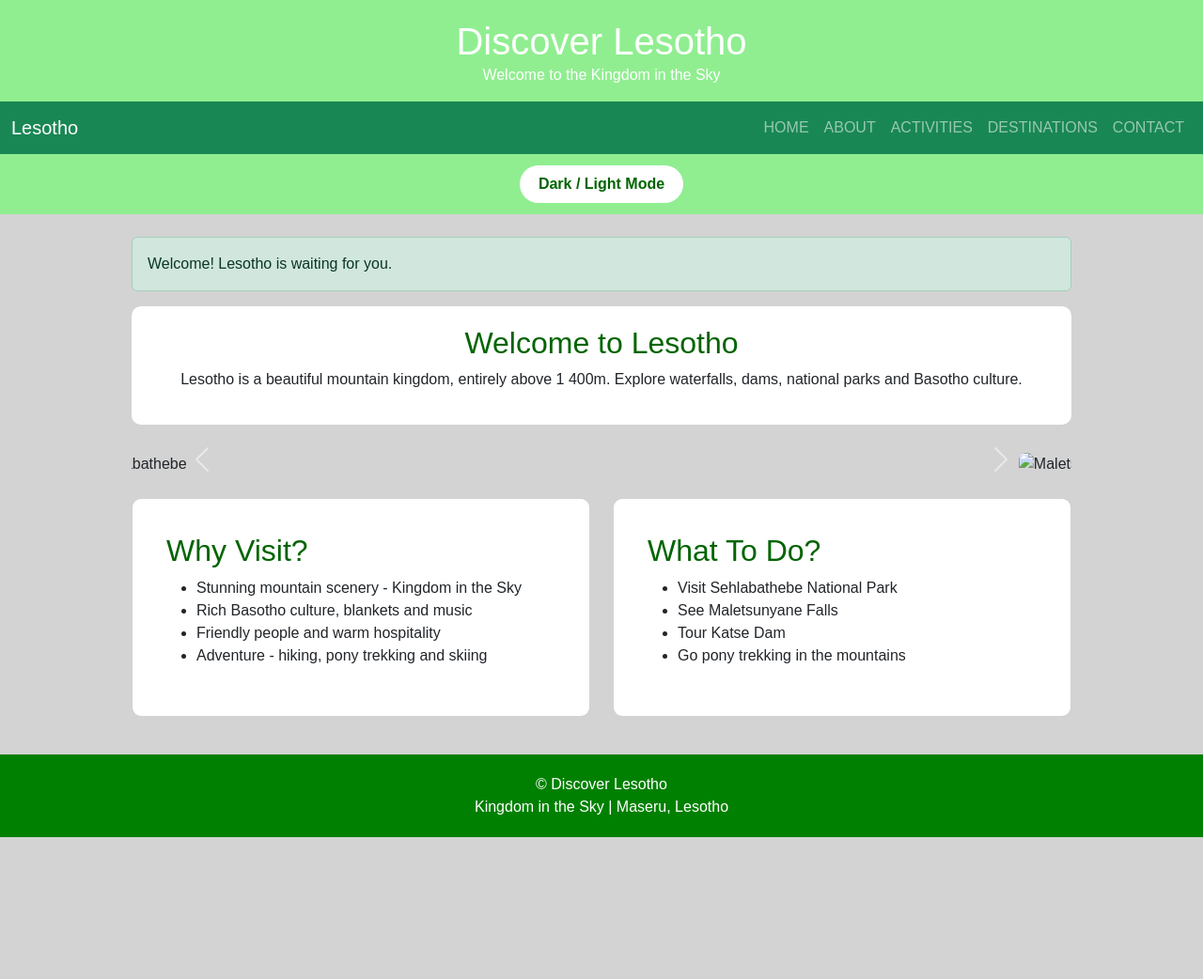
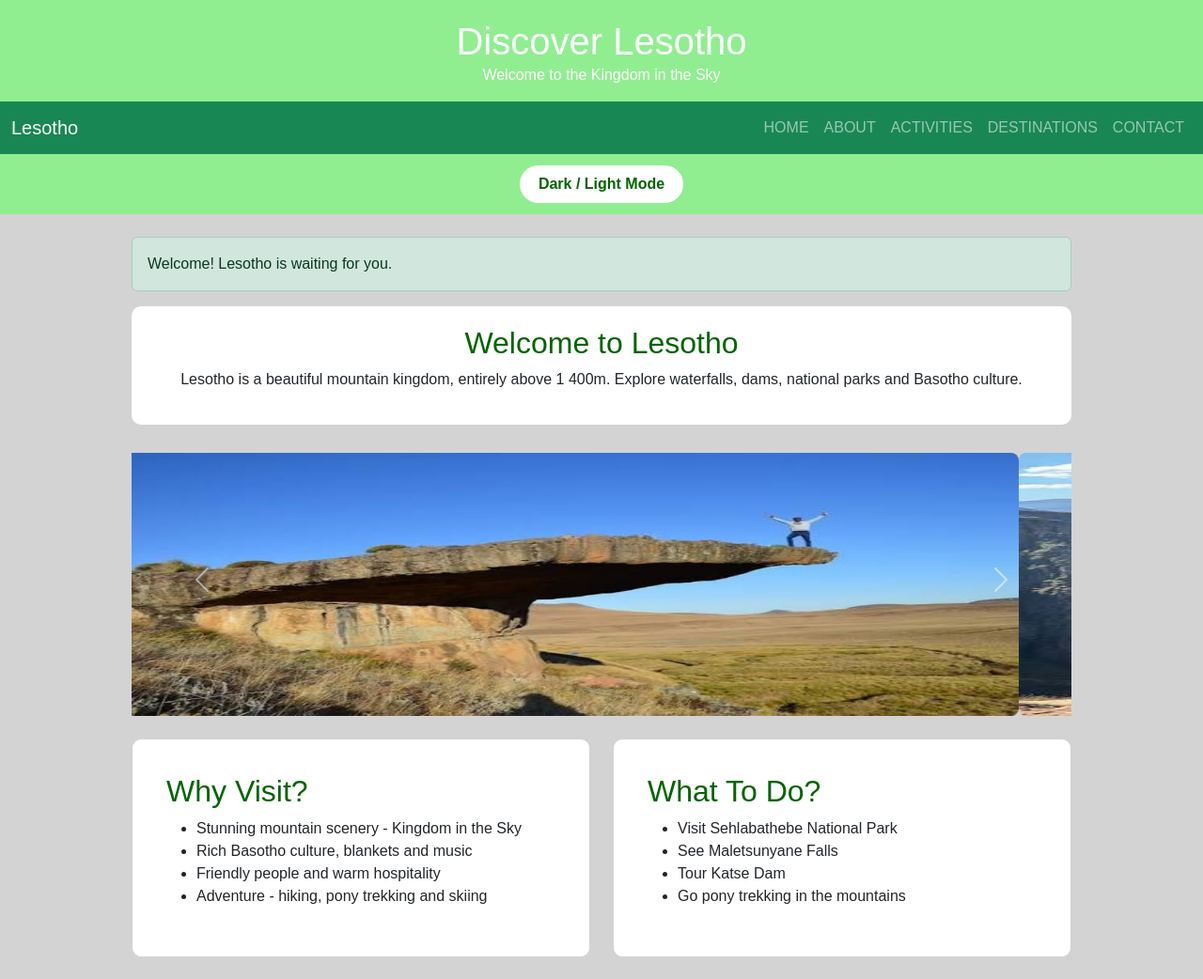
Before and after one commit to kheoanamanakeli04-art/My_website, a plain HTML site: page index.html in a window 1280 px wide. Shown: the top 1042 px of the page at 94% size. Before the commit the page ends 891 px from the top, so only its background shows below. Drawn offline with nearby package versions, Linux system fonts and the light colour scheme.

Commit message:
Update index.html

```diff
--- a/index.html
+++ b/index.html
@@ -40,9 +40,9 @@
 
     <div id="mySlide" class="carousel slide" data-bs-ride="carousel">
         <div class="carousel-inner">
-            <div class="carousel-item active"><img class="pic" src="Images/sehla.jpg" style="height:280px" alt="Sehlabathebe"></div>
-            <div class="carousel-item"><img class="pic" src="Images/mal.jpg" style="height:280px" alt="Maletsunyane"></div>
-            <div class="carousel-item"><img class="pic" src="Images/katse.jpg" style="height:280px" alt="Katse Dam"></div>
+            <div class="carousel-item active"><img class="pic" src="sehla.jpg" style="height:280px" alt="Sehlabathebe"></div>
+            <div class="carousel-item"><img class="pic" src="mal.jpg" style="height:280px" alt="Maletsunyane"></div>
+            <div class="carousel-item"><img class="pic" src="katse.jpg" style="height:280px" alt="Katse Dam"></div>
         </div>
         <button class="carousel-control-prev" data-bs-target="#mySlide" data-bs-slide="prev"><span class="carousel-control-prev-icon"></span></button>
         <button class="carousel-control-next" data-bs-target="#mySlide" data-bs-slide="next"><span class="carousel-control-next-icon"></span></button>
```
